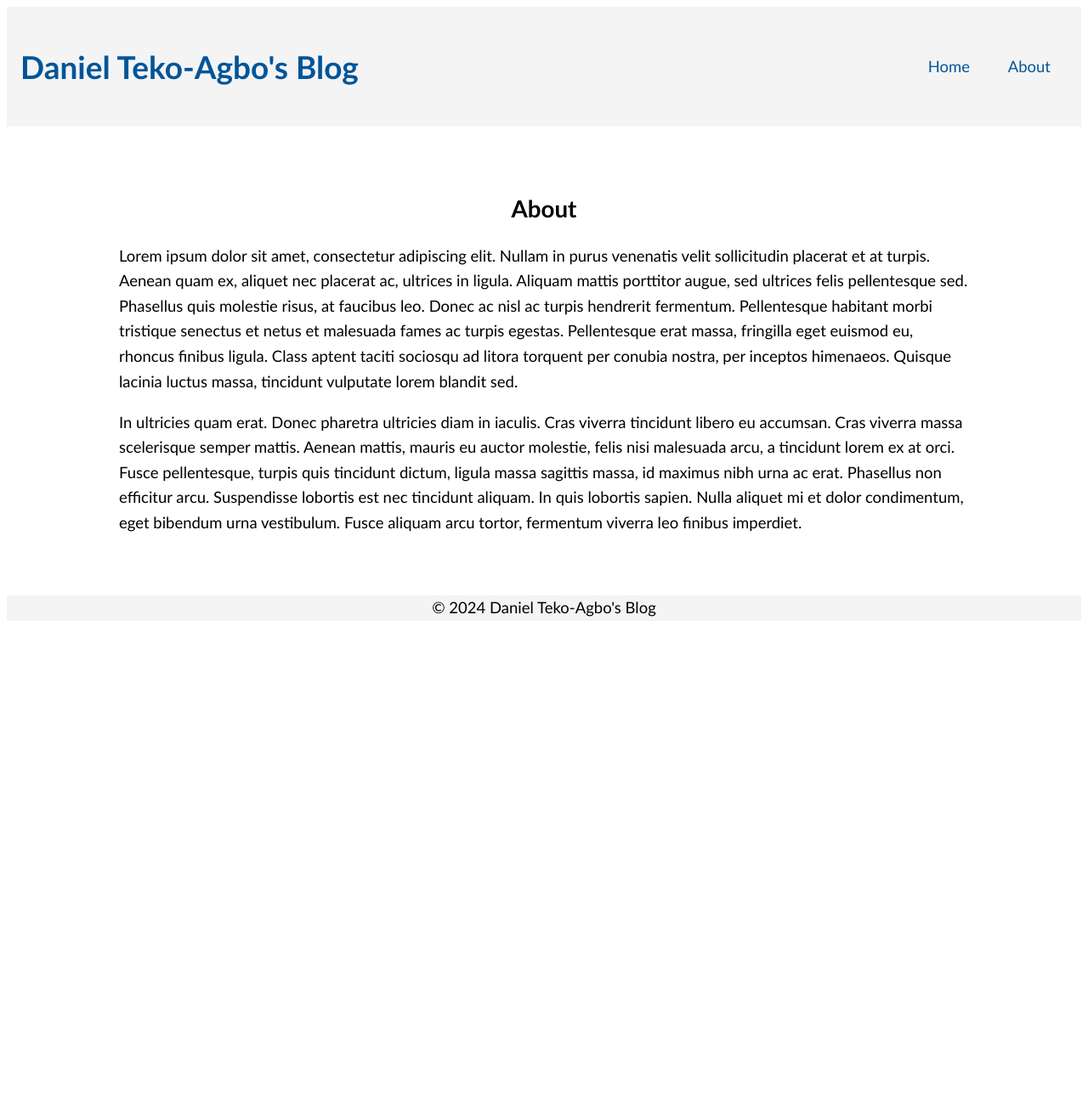
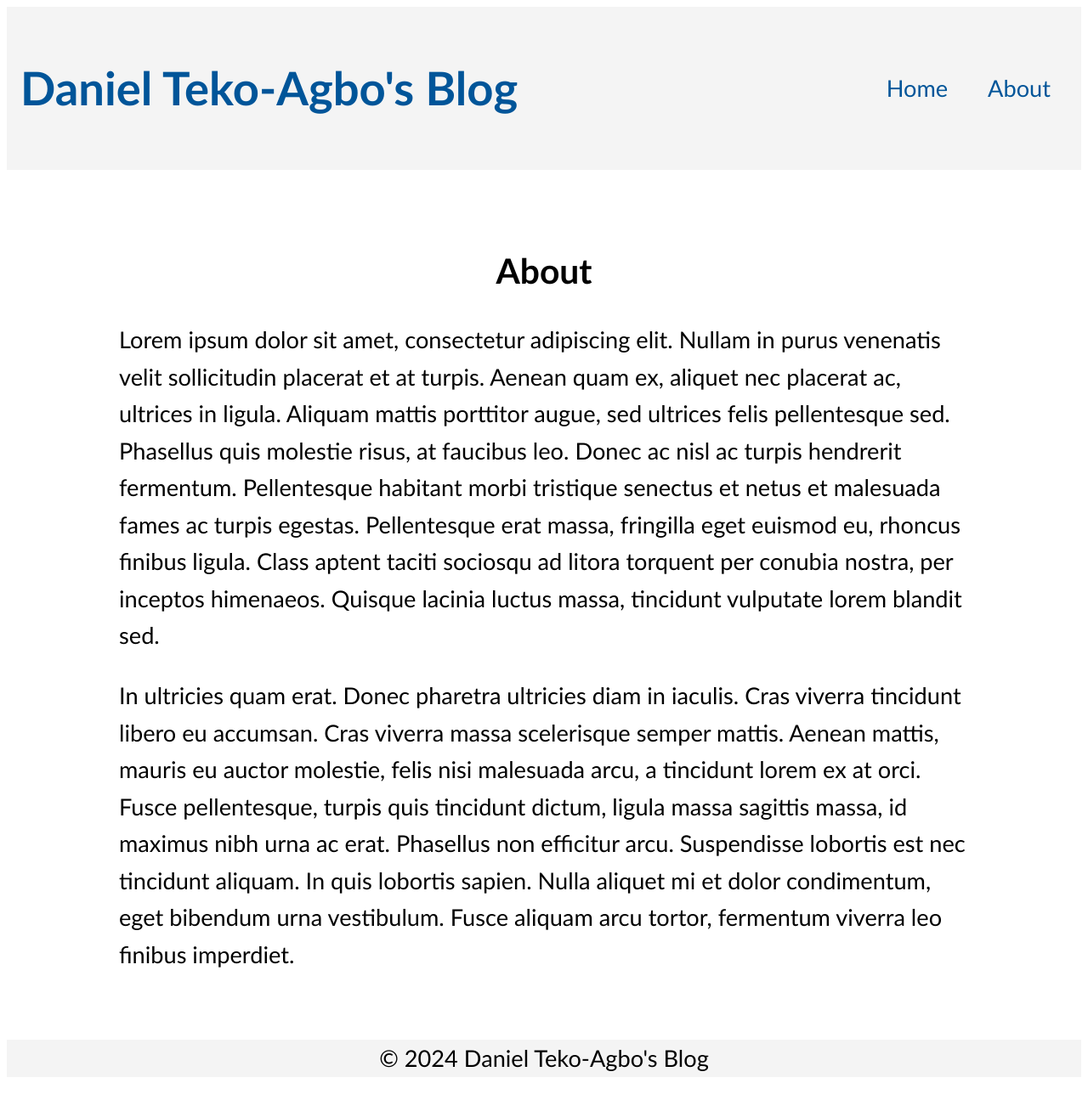
Before and after one commit to DanielTeko-Agbo/blog, a Jekyll site: the page built from about.md, in a window 1280 px wide. Shown: the whole page at 85% size. Built offline with Jekyll 4.4.1, drawn with Linux system fonts in a browser that asks for light colours; before the commit the page ends 900 px from its top, so only the background shows below that.

Commit message:
Modified Styling

```diff
--- a/assets/css/style.css
+++ b/assets/css/style.css
@@ -1,7 +1,7 @@
 body {
     font-family: Gill Sans, sans-serif;
     line-height: 1.6;
-    font-size: 1.156em;
+    font-size: 1.7em;
 }
 
 .decent {
@@ -18,6 +18,11 @@ body {
 }
 
 a {
+    color: #059;
+    text-decoration: none;
+}
+
+a:visited {
     color: #059;
     text-decoration: none;
 }
```
